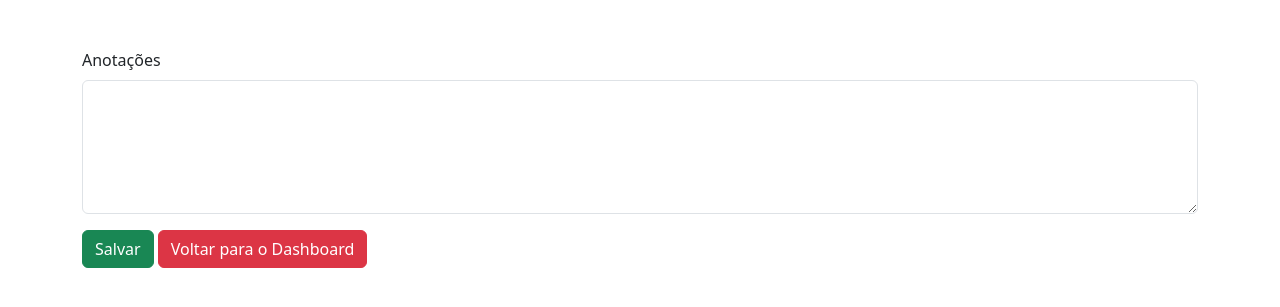
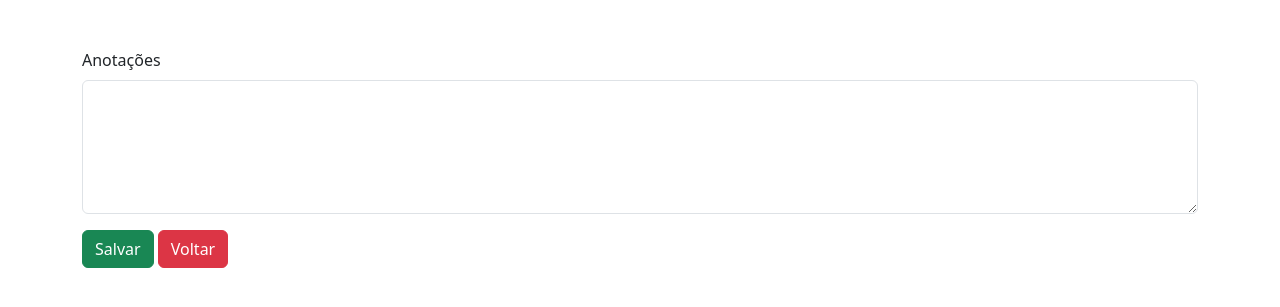
Before and after one commit to Cromablue/GFSystem, a Django app: template templates/ver_anotacoes.html in a window 1280 px wide. Shown: the part 61-368 px from the top of the page. Run offline with Django 4.2, Linux system fonts and the light colour scheme; the template is opened without the code that fills it, so the values that code supplies are empty; some libraries are stand-ins or nearby versions.

Commit message:
fix returns buttons

```diff
--- a/templates/editar_materia.html
+++ b/templates/editar_materia.html
@@ -67,7 +67,7 @@
 
             <!-- Botões -->
             <div class="d-flex justify-content-between">
-                <button type="button" class="btn btn-danger w-50" onclick="window.location.href = '{% url 'dashboard' %}'">
+                <button type="button" class="btn btn-danger w-50" href="javascript:void(0)" onclick="history.go(-1); return false;">
                     Cancelar
                 </button>
                 <button type="submit" class="btn btn-success w-50">Salvar Alterações</button>
--- a/templates/ver_anotacoes.html
+++ b/templates/ver_anotacoes.html
@@ -20,8 +20,8 @@
                 <button type="submit" class="btn btn-success w-20" style="transition: background-color 0.5s ease;">
                     Salvar
                 </button>
-                <a href="{% url 'dashboard' %}" class="btn btn-danger w-20" style="transition: background-color 0.5s ease;">
-                    Voltar para o Dashboard
+                <a href="javascript:void(0)" onclick="history.go(-1); return false;" class="btn btn-danger w-20" style="transition: background-color 0.5s ease;">
+                    Voltar
                 </a>
             </form>
         </div>
```
